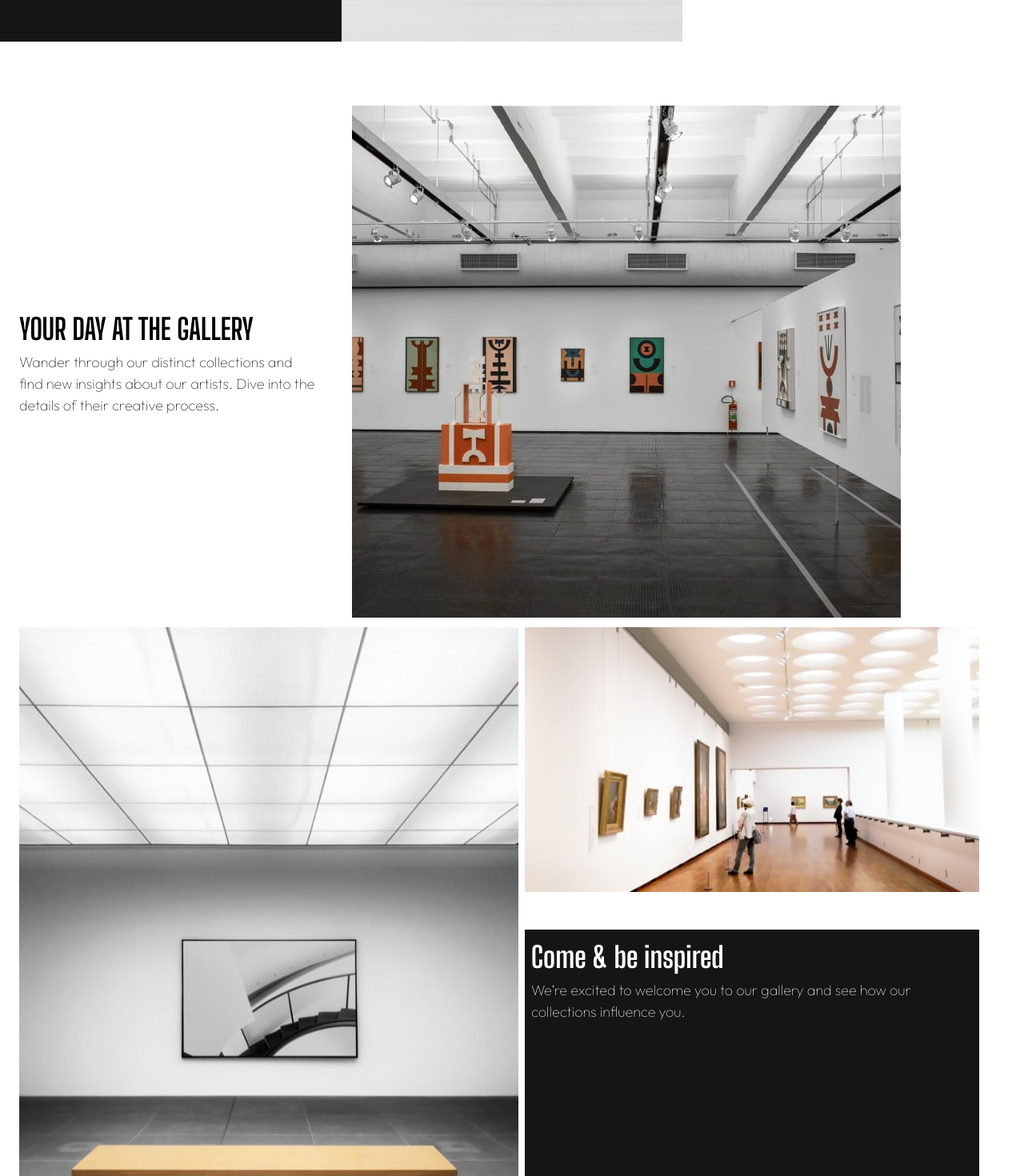
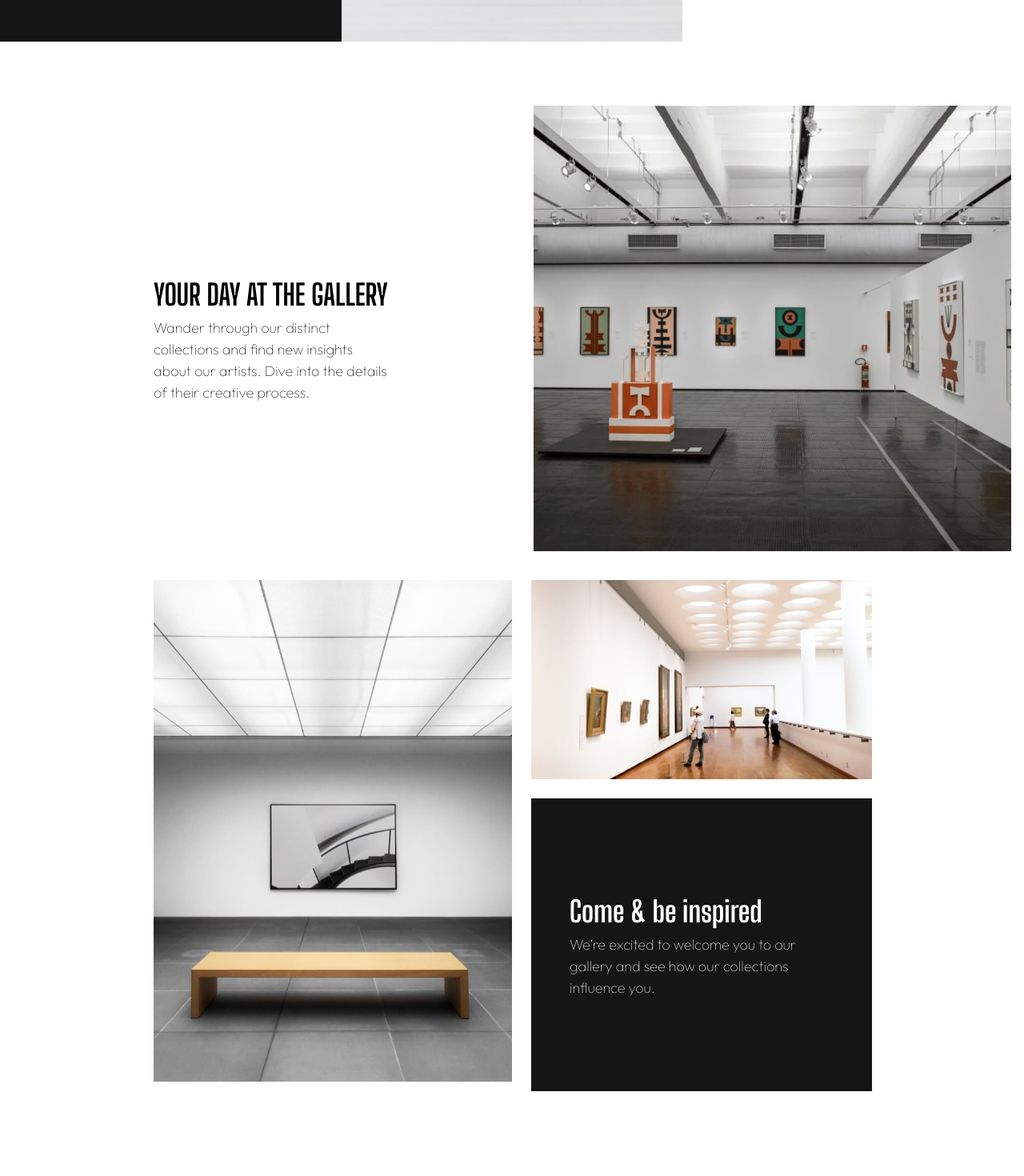
Before and after one commit to mbrovarska/art-gallery, a React (Vite) app: page / in a window 1280 px wide. Shown: the part 580-2050 px from the top of the page at 80% size. After the commit the page ends 1944 px from the top, so only its background shows below. Built offline with nearby package versions, Linux system fonts and the light colour scheme; a web font is replaced by a local one.

Commit message:
full screen styles added

```diff
--- a/src/components/gallery-component.jsx
+++ b/src/components/gallery-component.jsx
@@ -4,22 +4,23 @@ import image3 from "../assets/mobile/image-grid-3@2x.jpg"
 import text from "../assets/text/text.json"
 
 const Gallery = () => {
-    return <div className="flex flex-col items-center mt-20 mx-2 md:ml-6 md:grid md:grid-cols-6 md:relative">
-        <div className="w-[90%] md:col-start-3 md:col-end-7 md:order-2 md:w-[95%]">
+    return <div className="flex flex-col items-center mt-20 mx-2 md:ml-6 md:grid md:grid-cols-6 md:relative lg:mx-48">
+        <div className="w-[90%] md:col-start-3 md:col-end-7 md:order-2 md:w-[95%] lg:w-full lg:ml-6 lg:mb-6 xl:ml-44">
             <img src={image1} alt="exibition of abstract paintings"/>
         </div>
-        <div className="w-[90%] my-3 md:col-start-1 md:col-end-3 md:order-1">
+        <div className="w-[90%] my-3 md:col-start-1 md:col-end-3 md:order-1 lg:w-full">
             <h2 className="text-s font-bold">{text.subtitleContentOne}</h2>
             <p className="text-small font-serif font-thin">{text.contentTextOne}</p>
         </div>
         <div className="w-[90%] my-3 md:col-start-1 md:col-end-4 md:w-full md:order-3">
             <img src={image2} alt="exibition of abstract paintings"/>
         </div>
-        <div className="w-[90%] my-3 md:col-start-4 md:col-end-7 md:w-[91%] md:ml-2 md:mr-12 md:order-4 md:place-self-start">
+        <div className="w-[90%] my-3 md:col-start-4 md:col-end-7 md:w-[91%] md:ml-2 md:mr-12 md:order-4 md:place-self-start lg:w-[95%] lg:ml-6 lg:place-self-start">
             <img src={image3} alt="exibition of abstract paintings"/>
         </div>
-        <div className="w-[90%] bg-black p-2 md:w-[91%] md:col-start-4 md:col-end-7 md:ml-2 md:order-4 md:absolute md:top-[67%] md:h-[32%]">
-            <h2 className="text-s text-white font-bold">{text.subtitleContentTwo}</h2>
+        <div className="w-[90%] bg-black p-2 md:w-[91%] md:col-start-4 md:col-end-7 md:ml-2 md:order-4 md:absolute md:top-[67%] md:h-[32%] lg:w-[95%] lg:ml-6 lg:mt-10  lg:h-[27.2%]
+         xl:h-[29.7%] md:flex md:flex-col md:justify-center md:items-start md:px-12">
+            <p className="text-s text-white font-bold">{text.subtitleContentTwo}</p>
             <p className="text-small text-white font-serif font-thin">{text.contentTextTwo}</p>
         </div>
     </div>
```
